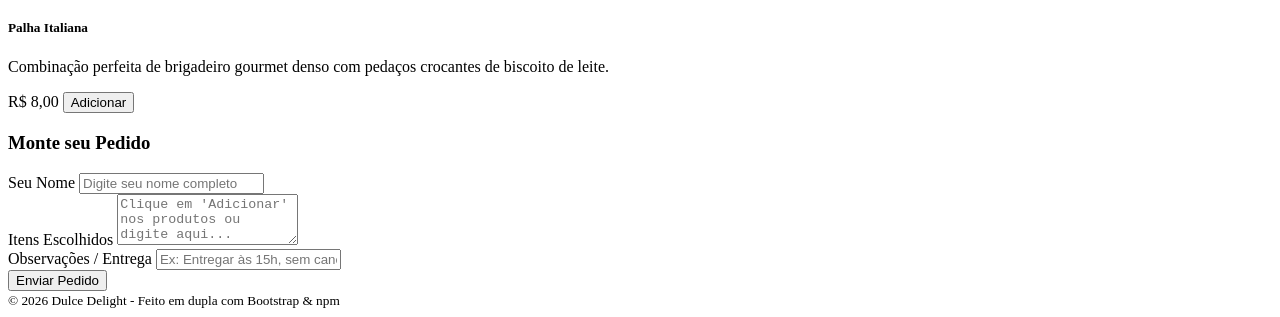
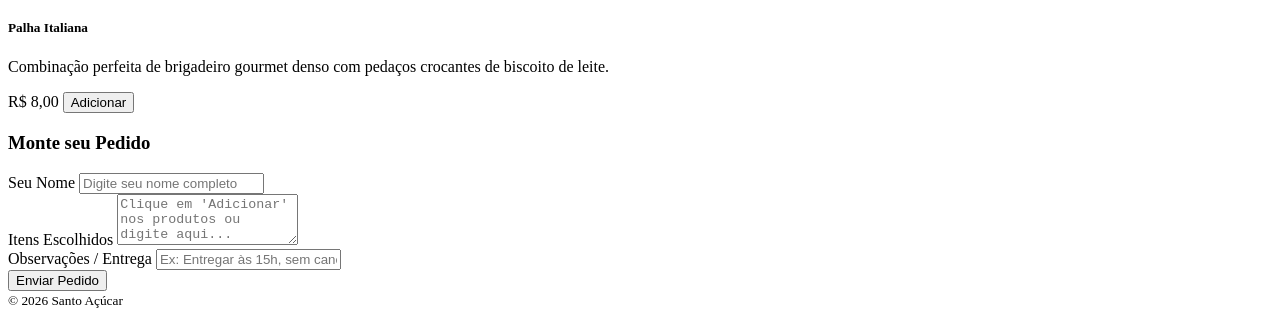
Before and after one commit to leticia-sanduchi/cardapio_digital, a website: page index.html in a window 1280 px wide. Shown: the part 6262-6579 px from the top of the page. Drawn offline with Linux system fonts and the light colour scheme.

Commit message:
alteração no footer

```diff
--- a/index.html
+++ b/index.html
@@ -150,7 +150,7 @@
 
   <footer class="text-center py-3">
     <div class="container">
-      <small>&copy; 2026 Dulce Delight - Feito em dupla com Bootstrap & npm</small>
+      <small>&copy; 2026 Santo Açúcar</small>
     </div>
   </footer>
 
```
